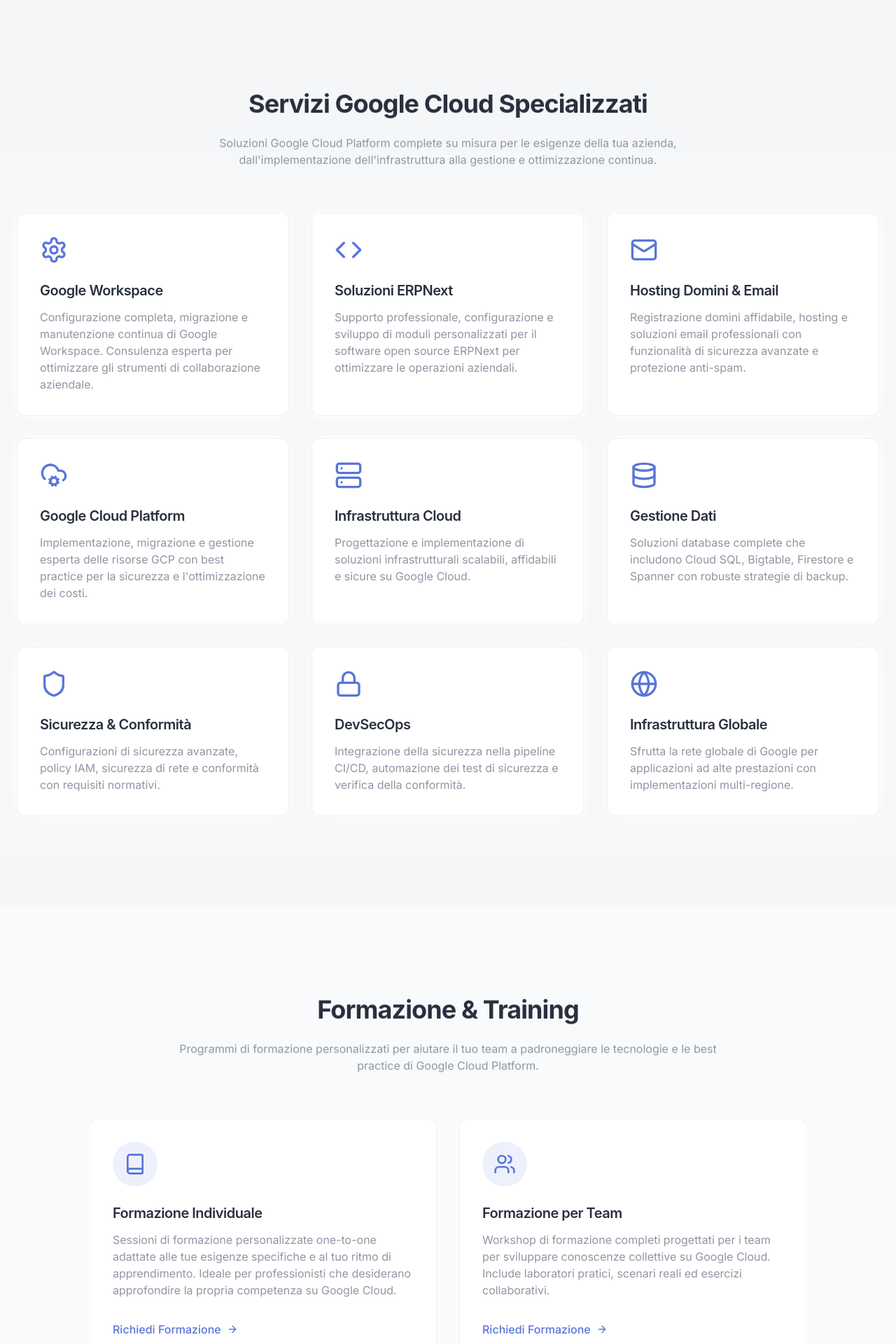
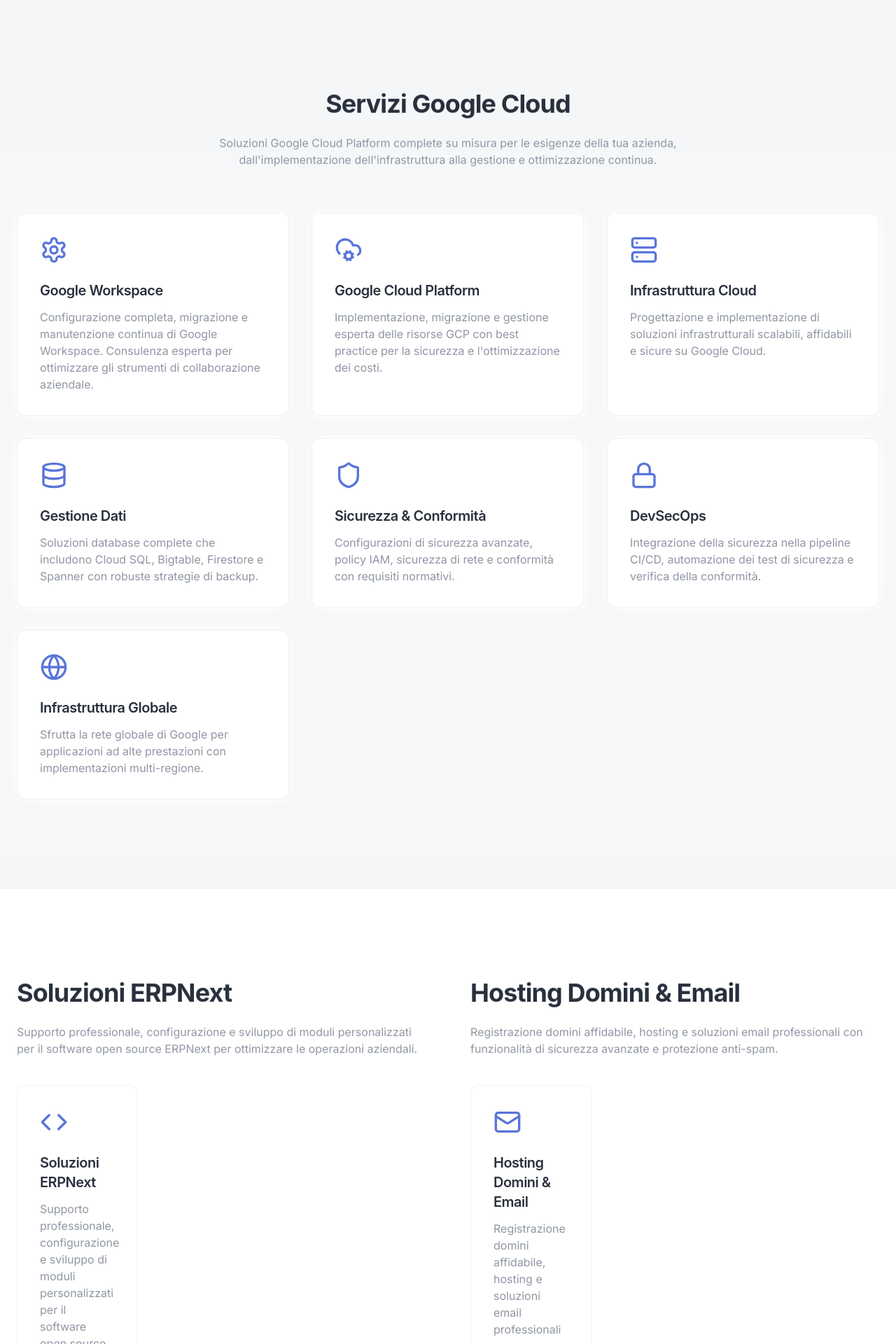
Before and after one commit to ProtezioneCloud/protezione-portal, a React (Vite) app: page / in a window 1280 px wide. Shown: the part 800-2720 px from the top of the page at 70% size. Built offline with nearby package versions, Linux system fonts and the light colour scheme; a web font is replaced by a local one.

Commit message:
Translate and separate services
Translate all parts to English and Italian. Separate services in the body and make service menu text clickable.

```diff
--- a/src/components/Navbar.tsx
+++ b/src/components/Navbar.tsx
@@ -1,3 +1,4 @@
+
 import { useState, useEffect } from 'react';
 import { Link } from 'react-router-dom';
 import { cn } from "@/lib/utils";
@@ -26,13 +27,13 @@ const Navbar = () => {
   ];
 
   const googleServices = [
-    { name: t('nav.services'), href: '#services' },
+    { name: t('nav.google.services'), href: '#google-services' },
   ];
 
   const otherServices = [
     { name: t('nav.learning'), href: '#learning' },
-    { name: 'ERPNext', href: '#erpnext' },
-    { name: 'Hosting', href: '#hosting' },
+    { name: t('nav.erpnext'), href: '#erpnext' },
+    { name: t('nav.hosting'), href: '#hosting' },
   ];
 
   return (
@@ -63,9 +64,13 @@ const Navbar = () => {
           ))}
 
           <div className="relative group">
-            <span className="font-medium text-foreground/80 hover:text-accent transition-colors duration-300 cursor-pointer">
-              Google Services
-            </span>
+            <a
+              href="#google-services"
+              className="font-medium text-foreground/80 hover:text-accent transition-colors duration-300 cursor-pointer flex items-center"
+            >
+              {t('nav.google.title')}
+              <span className="absolute inset-x-0 bottom-0 h-0.5 bg-accent transform scale-x-0 origin-left transition-transform group-hover:scale-x-100 duration-300"></span>
+            </a>
             <div className="absolute left-0 mt-2 w-48 rounded-md shadow-lg bg-background border border-border hidden group-hover:block">
               <div className="py-1">
                 {googleServices.map((service) => (
@@ -82,9 +87,13 @@ const Navbar = () => {
           </div>
 
           <div className="relative group">
-            <span className="font-medium text-foreground/80 hover:text-accent transition-colors duration-300 cursor-pointer">
-              Other Services
-            </span>
+            <a
+              href="#other-services"
+              className="font-medium text-foreground/80 hover:text-accent transition-colors duration-300 cursor-pointer flex items-center"
+            >
+              {t('nav.other.title')}
+              <span className="absolute inset-x-0 bottom-0 h-0.5 bg-accent transform scale-x-0 origin-left transition-transform group-hover:scale-x-100 duration-300"></span>
+            </a>
             <div className="absolute left-0 mt-2 w-48 rounded-md shadow-lg bg-background border border-border hidden group-hover:block">
               <div className="py-1">
                 {otherServices.map((service) => (
@@ -138,7 +147,7 @@ const Navbar = () => {
           ))}
 
           <div className="py-2 border-t border-border">
-            <h3 className="font-medium text-foreground/90 mb-2">Google Services</h3>
+            <h3 className="font-medium text-foreground/90 mb-2">{t('nav.google.title')}</h3>
             {googleServices.map((service) => (
               <a
                 key={service.name}
@@ -152,7 +161,7 @@ const Navbar = () => {
           </div>
 
           <div className="py-2 border-t border-border">
-            <h3 className="font-medium text-foreground/90 mb-2">Other Services</h3>
+            <h3 className="font-medium text-foreground/90 mb-2">{t('nav.other.title')}</h3>
             {otherServices.map((service) => (
               <a
                 key={service.name}
--- a/src/components/Services.tsx
+++ b/src/components/Services.tsx
@@ -4,88 +4,60 @@ import FadeIn from "./FadeIn";
 import { useLanguage } from "@/contexts/LanguageContext";
 
 const Services = () => {
-  const { t, language } = useLanguage();
+  const { t } = useLanguage();
 
-  const services = [
+  const googleServices = [
     {
       icon: <Settings className="w-10 h-10 text-accent" />,
-      title: language === 'en' ? "Google Workspace" : "Google Workspace",
-      description: language === 'en'
-        ? "Complete setup, migration, and ongoing maintenance of Google Workspace. Expert consulting for optimizing your business collaboration tools."
-        : "Configurazione completa, migrazione e manutenzione continua di Google Workspace. Consulenza esperta per ottimizzare gli strumenti di collaborazione aziendale."
+      title: t('services.google.workspace'),
+      description: t('services.google.workspace.description')
     },
     {
+      icon: <CloudCog className="w-10 h-10 text-accent" />,
+      title: t('services.gcp'),
+      description: t('services.gcp.description')
+    },
+    {
+      icon: <Server className="w-10 h-10 text-accent" />,
+      title: t('services.cloud'),
+      description: t('services.cloud.description')
+    },
+    {
+      icon: <Database className="w-10 h-10 text-accent" />,
+      title: t('services.data'),
+      description: t('services.data.description')
+    },
+    {
+      icon: <Shield className="w-10 h-10 text-accent" />,
+      title: t('services.security'),
+      description: t('services.security.description')
+    },
+    {
+      icon: <Lock className="w-10 h-10 text-accent" />,
+      title: t('services.devsecops'),
+      description: t('services.devsecops.description')
+    },
+    {
+      icon: <Globe className="w-10 h-10 text-accent" />,
+      title: t('services.global'),
+      description: t('services.global.description')
+    }
+  ];
+
+  const otherServices = [
+    {
       icon: <Code className="w-10 h-10 text-accent" />,
-      title: language === 'en' ? "ERPNext Solutions" : "Soluzioni ERPNext",
-      description: language === 'en'
-        ? "Professional support, setup, configuration and custom modules development for ERPNext open source software to streamline your business operations."
-        : "Supporto professionale, configurazione e sviluppo di moduli personalizzati per il software open source ERPNext per ottimizzare le operazioni aziendali."
+      title: t('services.erpnext'),
+      description: t('services.erpnext.description')
     },
     {
       icon: <Mail className="w-10 h-10 text-accent" />,
-      title: language === 'en' ? "Domain & Email Hosting" : "Hosting Domini & Email",
-      description: language === 'en'
-        ? "Reliable domain registration, hosting, and professional email solutions with advanced security features and spam protection."
-        : "Registrazione domini affidabile, hosting e soluzioni email professionali con funzionalità di sicurezza avanzate e protezione anti-spam."
-    },
-    {
-      icon: <CloudCog className="w-10 h-10 text-accent" />,
-      title: language === 'en' ? "Google Cloud Platform" : "Google Cloud Platform",
-      description: language === 'en'
-        ? "Expert deployment, migration, and management of GCP resources with best practices for security and cost optimization."
-        : "Implementazione, migrazione e gestione esperta delle risorse GCP con best practice per la sicurezza e l'ottimizzazione dei costi."
-    },
-    {
-      icon: <Server className="w-10 h-10 text-accent" />,
-      title: language === 'en' ? "Cloud Infrastructure" : "Infrastruttura Cloud",
-      description: language === 'en'
-        ? "Design and implementation of scalable, reliable, and secure infrastructure solutions on Google Cloud."
-        : "Progettazione e implementazione di soluzioni infrastrutturali scalabili, affidabili e sicure su Google Cloud."
-    },
-    {
-      icon: <Database className="w-10 h-10 text-accent" />,
-      title: language === 'en' ? "Data Management" : "Gestione Dati",
-      description: language === 'en'
-        ? "Comprehensive database solutions including Cloud SQL, Bigtable, Firestore, and Spanner with robust backup strategies."
-        : "Soluzioni database complete che includono Cloud SQL, Bigtable, Firestore e Spanner con robuste strategie di backup."
-    },
-    {
-      icon: <Shield className="w-10 h-10 text-accent" />,
-      title: language === 'en' ? "Security & Compliance" : "Sicurezza & Conformità",
-      description: language === 'en'
-        ? "Advanced security configurations, IAM policies, network security, and compliance with regulatory requirements."
-        : "Configurazioni di sicurezza avanzate, policy IAM, sicurezza di rete e conformità con requisiti normativi."
-    },
-    {
-      icon: <Lock className="w-10 h-10 text-accent" />,
-      title: language === 'en' ? "DevSecOps" : "DevSecOps",
-      description: language === 'en'
-        ? "Integration of security into your CI/CD pipeline, automating security testing and compliance verification."
-        : "Integrazione della sicurezza nella pipeline CI/CD, automazione dei test di sicurezza e verifica della conformità."
-    },
-    {
-      icon: <Globe className="w-10 h-10 text-accent" />,
-      title: language === 'en' ? "Global Infrastructure" : "Infrastruttura Globale",
-      description: language === 'en'
-        ? "Leverage Google's global network for high-performance applications with multi-region deployments."
-        : "Sfrutta la rete globale di Google per applicazioni ad alte prestazioni con implementazioni multi-regione."
+      title: t('services.hosting'),
+      description: t('services.hosting.description')
     }
   ];
 
-  return (
-    <section id="services" className="section-padding bg-secondary/50 relative">
-      <div className="container max-w-7xl mx-auto px-6">
-        <FadeIn>
-          <div className="mb-16 text-center max-w-3xl mx-auto">
-            <h2 className="text-3xl md:text-4xl font-bold mb-6">
-              {t('services.title')}
-            </h2>
-            <p className="text-muted-foreground">
-              {t('services.description')}
-            </p>
-          </div>
-        </FadeIn>
-
+  const renderServiceCards = (services) => (
     <div className="grid grid-cols-1 md:grid-cols-2 lg:grid-cols-3 gap-8">
       {services.map((service, index) => (
         <FadeIn key={index} delay={100 * index} className="h-full">
@@ -98,8 +70,63 @@ const Services = () => {
         </FadeIn>
       ))}
     </div>
+  );
+
+  return (
+    <>
+      <section id="google-services" className="section-padding bg-secondary/50 relative">
+        <div className="container max-w-7xl mx-auto px-6">
+          <FadeIn>
+            <div className="mb-16 text-center max-w-3xl mx-auto">
+              <h2 className="text-3xl md:text-4xl font-bold mb-6">
+                {t('googleservices.title')}
+              </h2>
+              <p className="text-muted-foreground">
+                {t('googleservices.description')}
+              </p>
+            </div>
+          </FadeIn>
+
+          {renderServiceCards(googleServices)}
         </div>
       </section>
+
+      <section id="other-services" className="section-padding bg-white relative">
+        <div className="container max-w-7xl mx-auto px-6">
+          <div className="grid grid-cols-1 md:grid-cols-2 gap-16">
+            <div id="erpnext">
+              <FadeIn>
+                <div className="mb-10">
+                  <h2 className="text-3xl md:text-4xl font-bold mb-6">
+                    {t('erpnext.title')}
+                  </h2>
+                  <p className="text-muted-foreground">
+                    {t('erpnext.description')}
+                  </p>
+                </div>
+              </FadeIn>
+
+              {renderServiceCards([otherServices[0]])}
+            </div>
+
+            <div id="hosting">
+              <FadeIn>
+                <div className="mb-10">
+                  <h2 className="text-3xl md:text-4xl font-bold mb-6">
+                    {t('hosting.title')}
+                  </h2>
+                  <p className="text-muted-foreground">
+                    {t('hosting.description')}
+                  </p>
+                </div>
+              </FadeIn>
+
+              {renderServiceCards([otherServices[1]])}
+            </div>
+          </div>
+        </div>
+      </section>
+    </>
   );
 };
 
--- a/src/contexts/LanguageContext.tsx
+++ b/src/contexts/LanguageContext.tsx
@@ -18,6 +18,18 @@ export const translations: Translations = {
     en: 'Home',
     it: 'Home',
   },
+  'nav.google.title': {
+    en: 'Google Services',
+    it: 'Servizi Google',
+  },
+  'nav.google.services': {
+    en: 'Google Cloud Services',
+    it: 'Servizi Google Cloud',
+  },
+  'nav.other.title': {
+    en: 'Other Services',
+    it: 'Altri Servizi',
+  },
   'nav.services': {
     en: 'Services',
     it: 'Servizi',
@@ -29,6 +41,14 @@ export const translations: Translations = {
   'nav.learning': {
     en: 'Learning',
     it: 'Formazione',
+  },
+  'nav.erpnext': {
+    en: 'ERPNext',
+    it: 'ERPNext',
+  },
+  'nav.hosting': {
+    en: 'Hosting',
+    it: 'Hosting',
   },
   'nav.contact': {
     en: 'Contact',
@@ -65,14 +85,104 @@ export const translations: Translations = {
     it: 'Scopri di Più',
   },
 
-  // Services section
-  'services.title': {
-    en: 'Specialized Google Cloud Services',
-    it: 'Servizi Google Cloud Specializzati',
+  // Services sections
+  'googleservices.title': {
+    en: 'Google Cloud Services',
+    it: 'Servizi Google Cloud',
   },
-  'services.description': {
+  'googleservices.description': {
     en: 'Comprehensive Google Cloud Platform solutions tailored to your business needs, from infrastructure setup to ongoing management and optimization.',
     it: 'Soluzioni Google Cloud Platform complete su misura per le esigenze della tua azienda, dall\'implementazione dell\'infrastruttura alla gestione e ottimizzazione continua.',
+  },
+  'erpnext.title': {
+    en: 'ERPNext Solutions',
+    it: 'Soluzioni ERPNext',
+  },
+  'erpnext.description': {
+    en: 'Professional support, configuration and custom modules development for ERPNext open source software to streamline your business operations.',
+    it: 'Supporto professionale, configurazione e sviluppo di moduli personalizzati per il software open source ERPNext per ottimizzare le operazioni aziendali.',
+  },
+  'hosting.title': {
+    en: 'Domain & Email Hosting',
+    it: 'Hosting Domini & Email',
+  },
+  'hosting.description': {
+    en: 'Reliable domain registration, hosting, and professional email solutions with advanced security features and spam protection.',
+    it: 'Registrazione domini affidabile, hosting e soluzioni email professionali con funzionalità di sicurezza avanzate e protezione anti-spam.',
+  },
+
+  // Services items
+  'services.google.workspace': {
+    en: 'Google Workspace',
+    it: 'Google Workspace',
+  },
+  'services.google.workspace.description': {
+    en: 'Complete setup, migration, and ongoing maintenance of Google Workspace. Expert consulting for optimizing your business collaboration tools.',
+    it: 'Configurazione completa, migrazione e manutenzione continua di Google Workspace. Consulenza esperta per ottimizzare gli strumenti di collaborazione aziendale.',
+  },
+  'services.erpnext': {
+    en: 'ERPNext Solutions',
+    it: 'Soluzioni ERPNext',
+  },
+  'services.erpnext.description': {
+    en: 'Professional support, setup, configuration and custom modules development for ERPNext open source software to streamline your business operations.',
+    it: 'Supporto professionale, configurazione e sviluppo di moduli personalizzati per il software open source ERPNext per ottimizzare le operazioni aziendali.',
+  },
+  'services.hosting': {
+    en: 'Domain & Email Hosting',
+    it: 'Hosting Domini & Email',
+  },
+  'services.hosting.description': {
+    en: 'Reliable domain registration, hosting, and professional email solutions with advanced security features and spam protection.',
+    it: 'Registrazione domini affidabile, hosting e soluzioni email professionali con funzionalità di sicurezza avanzate e protezione anti-spam.',
+  },
+  'services.gcp': {
+    en: 'Google Cloud Platform',
+    it: 'Google Cloud Platform',
+  },
+  'services.gcp.description': {
+    en: 'Expert deployment, migration, and management of GCP resources with best practices for security and cost optimization.',
+    it: 'Implementazione, migrazione e gestione esperta delle risorse GCP con best practice per la sicurezza e l\'ottimizzazione dei costi.',
+  },
+  'services.cloud': {
+    en: 'Cloud Infrastructure',
+    it: 'Infrastruttura Cloud',
+  },
+  'services.cloud.description': {
+    en: 'Design and implementation of scalable, reliable, and secure infrastructure solutions on Google Cloud.',
+    it: 'Progettazione e implementazione di soluzioni infrastrutturali scalabili, affidabili e sicure su Google Cloud.',
+  },
+  'services.data': {
+    en: 'Data Management',
+    it: 'Gestione Dati',
+  },
+  'services.data.description': {
+    en: 'Comprehensive database solutions including Cloud SQL, Bigtable, Firestore, and Spanner with robust backup strategies.',
+    it: 'Soluzioni database complete che includono Cloud SQL, Bigtable, Firestore e Spanner con robuste strategie di backup.',
+  },
+  'services.security': {
+    en: 'Security & Compliance',
+    it: 'Sicurezza & Conformità',
+  },
+  'services.security.description': {
+    en: 'Advanced security configurations, IAM policies, network security, and compliance with regulatory requirements.',
+    it: 'Configurazioni di sicurezza avanzate, policy IAM, sicurezza di rete e conformità con requisiti normativi.',
+  },
+  'services.devsecops': {
+    en: 'DevSecOps',
+    it: 'DevSecOps',
+  },
+  'services.devsecops.description': {
+    en: 'Integration of security into your CI/CD pipeline, automating security testing and compliance verification.',
+    it: 'Integrazione della sicurezza nella pipeline CI/CD, automazione dei test di sicurezza e verifica della conformità.',
+  },
+  'services.global': {
+    en: 'Global Infrastructure',
+    it: 'Infrastruttura Globale',
+  },
+  'services.global.description': {
+    en: 'Leverage Google\'s global network for high-performance applications with multi-region deployments.',
+    it: 'Sfrutta la rete globale di Google per applicazioni ad alte prestazioni con implementazioni multi-regione.',
   },
 
   // Learning section
@@ -206,6 +316,14 @@ export const translations: Translations = {
     en: 'Designed with precision and simplicity',
     it: 'Progettato con precisione e semplicità',
   },
+  'footer.quicklinks': {
+    en: 'Quick Links',
+    it: 'Link Rapidi',
+  },
+  'footer.contact': {
+    en: 'Contact',
+    it: 'Contatti',
+  },
 };
 
 // Create the language context
```
Also changed, not shown: src/components/Footer.tsx (+7 -5 lines). Lines whose indentation alone changed are shown as unchanged.
